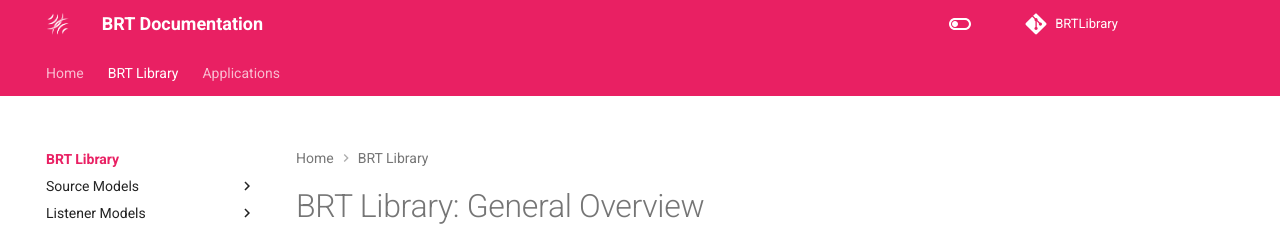
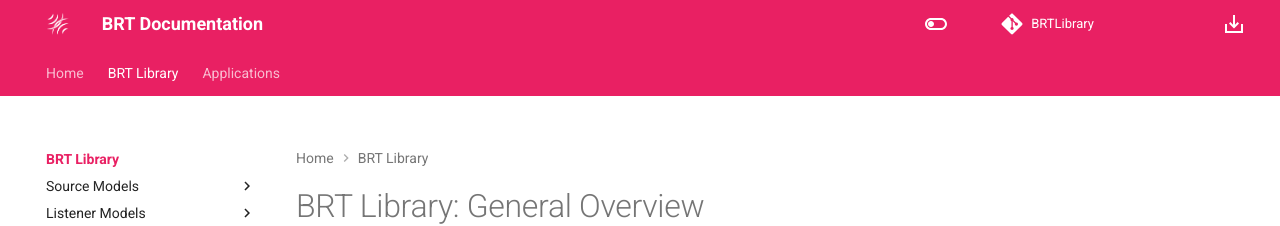
Before and after one commit to GrupoDiana/BRT-Documentation, an MkDocs documentation site: the page built from docs/library/index.md, in a window 1280 px wide. Shown: the top 226 px of the page. Built offline with MkDocs 1.6.1 and Material for MkDocs 9.7.7, drawn with Linux system fonts in a browser that asks for light colours; comment, search, counter and statistics services are not loaded.

Commit message:
feat: Add custom theme header to have a header icon for downloading documentation

```diff
--- /dev/null
+++ b/docs/custom_theme/partials/header.html
@@ -0,0 +1,74 @@
+{#-
+    This file was automatically generated - do not edit
+  -#}
+  {% set class = "md-header" %}
+  {% if "navigation.tabs.sticky" in features %}
+    {% set class = class ~ " md-header--shadow md-header--lifted" %}
+  {% elif "navigation.tabs" not in features %}
+    {% set class = class ~ " md-header--shadow" %}
+  {% endif %}
+  <header class="{{ class }}" data-md-component="header">
+    <nav class="md-header__inner md-grid" aria-label="{{ lang.t('header') }}">
+      <a href="{{ config.extra.homepage | d(nav.homepage.url, true) | url }}" title="{{ config.site_name | e }}" class="md-header__button md-logo" aria-label="{{ config.site_name }}" data-md-component="logo">
+        {% include "partials/logo.html" %}
+      </a>
+      <label class="md-header__button md-icon" for="__drawer">
+        {% set icon = config.theme.icon.menu or "material/menu" %}
+        {% include ".icons/" ~ icon ~ ".svg" %}
+      </label>
+      <div class="md-header__title" data-md-component="header-title">
+        <div class="md-header__ellipsis">
+          <div class="md-header__topic">
+            <span class="md-ellipsis">
+              {{ config.site_name }}
+            </span>
+          </div>
+          <div class="md-header__topic" data-md-component="header-topic">
+            <span class="md-ellipsis">
+              {% if page.meta and page.meta.title %}
+                {{ page.meta.title }}
+              {% else %}
+                {{ page.title }}
+              {% endif %}
+            </span>
+          </div>
+        </div>
+      </div>
+      {% if config.theme.palette %}
+        {% if not config.theme.palette is mapping %}
+          {% include "partials/palette.html" %}
+        {% endif %}
+      {% endif %}
+      {% if not config.theme.palette is mapping %}
+        {% include "partials/javascripts/palette.html" %}
+      {% endif %}
+      {% if config.extra.alternate %}
+        {% include "partials/alternate.html" %}
+      {% endif %}
+      {% if "material/search" in config.plugins %}
+        {% set search = config.plugins["material/search"] | attr("config") %}
+        {% if search.enabled %}
+          <label class="md-header__button md-icon" for="__search">
+            {% set icon = config.theme.icon.search or "material/magnify" %}
+            {% include ".icons/" ~ icon ~ ".svg" %}
+          </label>
+          {% include "partials/search.html" %}
+        {% endif %}
+      {% endif %}
+      {% if config.repo_url %}
+        <div class="md-header__source">
+          {% include "partials/source.html" %}
+        </div>
+      {% endif %}
+      <div class="md-header__download">
+        <a href="assets/brt-documentation.pdf" title="Download PDF documentation" download class="md-icon md-icon--download">
+          <svg xmlns="http://www.w3.org/2000/svg" viewBox="0 0 24 24"><path d="M19 12v7H5v-7H3v9h18v-9h-2m-6 .67l2.59-2.58L17 11.5l-5 5-5-5 1.41-1.41L11 12.67V3h2v9.67z"/></svg>
+        </a>
+      </div>
+    </nav>
+    {% if "navigation.tabs.sticky" in features %}
+      {% if "navigation.tabs" in features %}
+        {% include "partials/tabs.html" %}
+      {% endif %}
+    {% endif %}
+  </header>
--- a/mkdocs.yml
+++ b/mkdocs.yml
@@ -8,6 +8,7 @@
 
 theme:
   name: material
+  custom_dir: docs/custom_theme
   features:
   - navigation.indexes
   #- navigation.sections
```
